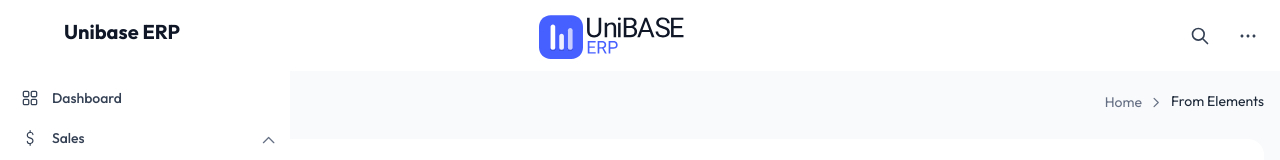
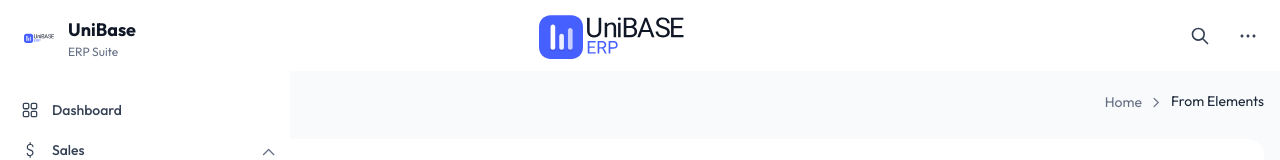
Before and after one commit to azad25/erp-suite-frontend, a Next.js app: page /form-elements in a window 1280 px wide. Shown: the top 160 px of the page. Built offline with nearby package versions, Linux system fonts and the light colour scheme; no server answers; sample sign-in values are in the browser's storage.

Commit message:
layout fix

```diff
--- a/src/app/(admin)/layout.tsx
+++ b/src/app/(admin)/layout.tsx
@@ -15,7 +15,7 @@ const HeaderSkeleton = () => (
 );
 
 const SidebarSkeleton = () => (
-  <div className="fixed inset-y-0 left-0 z-50 w-[290px] bg-white dark:bg-gray-800 border-r border-gray-200 dark:border-gray-700 animate-pulse lg:translate-x-0" />
+  <div className="fixed inset-y-0 left-0 z-50 w-[290px] lg:w-[90px] bg-white dark:bg-gray-800 border-r border-gray-200 dark:border-gray-700 animate-pulse" />
 );
 
 function AdminLayout({
@@ -27,14 +27,17 @@ function AdminLayout({
 
   // Memoize the margin calculation to prevent unnecessary re-renders
   const mainContentMargin = useMemo(() => {
+    // Mobile sidebar is overlay, so no margin needed
     if (isMobileOpen) return "ml-0";
+
+    // On desktop, adjust margin based on sidebar state
     if (isExpanded || isHovered) return "lg:ml-[290px]";
     return "lg:ml-[90px]";
   }, [isMobileOpen, isExpanded, isHovered]);
 
   // Memoize the main content styles
   const mainContentStyles = useMemo(() => ({
-    className: `flex-1 transition-all duration-150 ease-in-out ${mainContentMargin}`,
+    className: `flex flex-col flex-1 h-screen transition-all duration-200 ease-in-out ${mainContentMargin}`,
     style: {
       willChange: 'margin-left',
       transform: 'translateZ(0)', // Force hardware acceleration
@@ -43,8 +46,8 @@ function AdminLayout({
 
   return (
     <ProtectedRoute>
-      <div className="min-h-screen bg-gray-50 dark:bg-gray-900 xl:flex">
-        {/* Sidebar with Suspense for lazy loading */}
+      <div className="h-screen bg-gray-50 dark:bg-gray-900 flex overflow-hidden">
+        {/* Fixed Sidebar with Suspense for lazy loading */}
         <Suspense fallback={<SidebarSkeleton />}>
           <AppSidebar />
         </Suspense>
@@ -54,16 +57,16 @@ function AdminLayout({
           <Backdrop />
         </Suspense>
 
-        {/* Main Content Area */}
+        {/* Main Content Area - Fixed positioning with scroll */}
         <div {...mainContentStyles}>
-          {/* Header with Suspense for lazy loading */}
+          {/* Fixed Header with Suspense for lazy loading */}
           <Suspense fallback={<HeaderSkeleton />}>
             <AppHeader />
           </Suspense>
 
-          {/* Page Content - full width container */}
-          <main className="w-full max-w-none p-4 md:p-6">
-            <div style={{ contain: 'layout style paint' }}>
+          {/* Scrollable Page Content */}
+          <main className="flex-1 overflow-y-auto overflow-x-hidden">
+            <div className="w-full p-4 md:p-6 lg:p-8" style={{ contain: 'layout style paint' }}>
               {children}
             </div>
           </main>
--- a/src/layout/AppSidebar.tsx
+++ b/src/layout/AppSidebar.tsx
@@ -2,6 +2,7 @@
 
 import React from "react";
 import Link from "next/link";
+import Image from "next/image";
 import { usePathname } from "next/navigation";
 import Button from "@/components/ui/button/Button";
 import { useSidebar } from "@/context/SidebarContext";
@@ -199,10 +200,11 @@ export default function AppSidebar() {
           <Link
             href={item.href}
             className={`group flex items-center gap-3 px-3 py-2 rounded-lg text-sm font-medium transition-all duration-200 hover:bg-gray-100 dark:hover:bg-gray-800 ${isItemActive
-                ? "bg-brand-50 text-brand-700 dark:bg-brand-900/20 dark:text-brand-400"
-                : "text-gray-700 dark:text-gray-300"
+              ? "bg-brand-50 text-brand-700 dark:bg-brand-900/20 dark:text-brand-400"
+              : "text-gray-700 dark:text-gray-300"
               } ${level > 0 ? "ml-6" : ""} ${showLabels ? "flex-1" : "w-12 h-12 justify-center"
               }`}
+            title={!showLabels ? item.title : undefined}
           >
             <div className={`flex-shrink-0 flex items-center justify-center ${showLabels ? "w-5 h-5" : "w-6 h-6"
               }`}>
@@ -219,7 +221,7 @@ export default function AppSidebar() {
                 }`}
             >
               <div
-                className={`w-4 h-4 transition-transform duration-200 text-gray-500 dark:text-gray-400 ${isMenuOpen ? "rotate-90" : ""
+                className={`w-4 h-4 transition-transform duration-200 text-gray-500 dark:text-gray-400 ${isMenuOpen ? "rotate-180" : ""
                   }`}
               >
                 <ChevronUpIcon />
@@ -243,29 +245,47 @@ export default function AppSidebar() {
       <div
         onMouseEnter={() => setIsHovered(true)}
         onMouseLeave={() => setIsHovered(false)}
-        className={`fixed inset-y-0 left-0 z-50 bg-white dark:bg-gray-900 border-r border-gray-200 dark:border-gray-800 transform transition-all duration-200 ease-in-out lg:static lg:inset-0 ${isMobileOpen ? "translate-x-0" : "-translate-x-full"
-          } lg:translate-x-0 w-[290px] ${isExpanded || isHovered ? "lg:w-[290px]" : "lg:w-[90px]"}`}
+        className={`fixed inset-y-0 left-0 z-50 bg-white dark:bg-gray-900 border-r border-gray-200 dark:border-gray-800 transform transition-all duration-200 ease-in-out ${isMobileOpen ? "translate-x-0" : "-translate-x-full"
+          } lg:translate-x-0 ${isExpanded || isHovered ? "w-[290px]" : "w-[290px] lg:w-[90px]"}`}
       >
         <div className="flex flex-col h-full">
           {/* Logo */}
-          <div className="flex items-center gap-2 px-6 py-4 border-b border-gray-200 dark:border-gray-800">
-            <div className="w-8 h-8 bg-gradient-to-br from-brand-500 to-brand-600 rounded-lg flex items-center justify-center">
-              <span className="text-white font-bold text-lg">U</span>
-            </div>
-            {(isMobileOpen || isExpanded || isHovered) && (
-              <span className="text-xl font-bold text-gray-900 dark:text-white">Unibase ERP</span>
-            )}
+          <div className={`flex items-center gap-3 py-4 border-b border-gray-200 dark:border-gray-800 ${(isMobileOpen || isExpanded || isHovered) ? "px-6" : "px-3 justify-center"}`}>
+            <Link href="/dashboard" className="flex items-center gap-3">
+              <div className="w-8 h-8 flex items-center justify-center flex-shrink-0">
+                <Image
+                  width={32}
+                  height={32}
+                  className="dark:hidden"
+                  src="/images/logo/logo.svg"
+                  alt="UniBase Logo"
+                />
+                <Image
+                  width={32}
+                  height={32}
+                  className="hidden dark:block"
+                  src="/images/logo/logo-dark.svg"
+                  alt="UniBase Logo"
+                />
+              </div>
+              {(isMobileOpen || isExpanded || isHovered) && (
+                <div className="flex flex-col">
+                  <span className="text-lg font-bold text-gray-900 dark:text-white">UniBase</span>
+                  <span className="text-xs text-gray-500 dark:text-gray-400">ERP Suite</span>
+                </div>
+              )}
+            </Link>
           </div>
 
           {/* Navigation */}
-          <nav className={`flex-1 px-2 py-4 space-y-1 overflow-y-auto overflow-x-visible`}>
+          <nav className={`flex-1 py-4 space-y-1 overflow-y-auto overflow-x-visible ${(isMobileOpen || isExpanded || isHovered) ? "px-2" : "px-1"}`}>
             {sidebarItems.map((item) => renderSidebarItem(item))}
           </nav>
 
           {/* User section */}
-          <div className="p-4 border-t border-gray-200 dark:border-gray-800">
-            <div className="flex items-center gap-3 p-3 rounded-lg bg-gray-50 dark:bg-gray-800">
-              <div className="w-8 h-8 bg-gray-300 dark:bg-gray-600 rounded-full flex items-center justify-center">
+          <div className={`border-t border-gray-200 dark:border-gray-800 ${(isMobileOpen || isExpanded || isHovered) ? "p-4" : "p-2"}`}>
+            <div className={`flex items-center rounded-lg bg-gray-50 dark:bg-gray-800 ${(isMobileOpen || isExpanded || isHovered) ? "gap-3 p-3" : "p-2 justify-center"}`}>
+              <div className="w-8 h-8 bg-gray-300 dark:bg-gray-600 rounded-full flex items-center justify-center flex-shrink-0">
                 <div className="w-4 h-4 text-gray-600 dark:text-gray-400">
                   <UserIcon />
                 </div>
```
